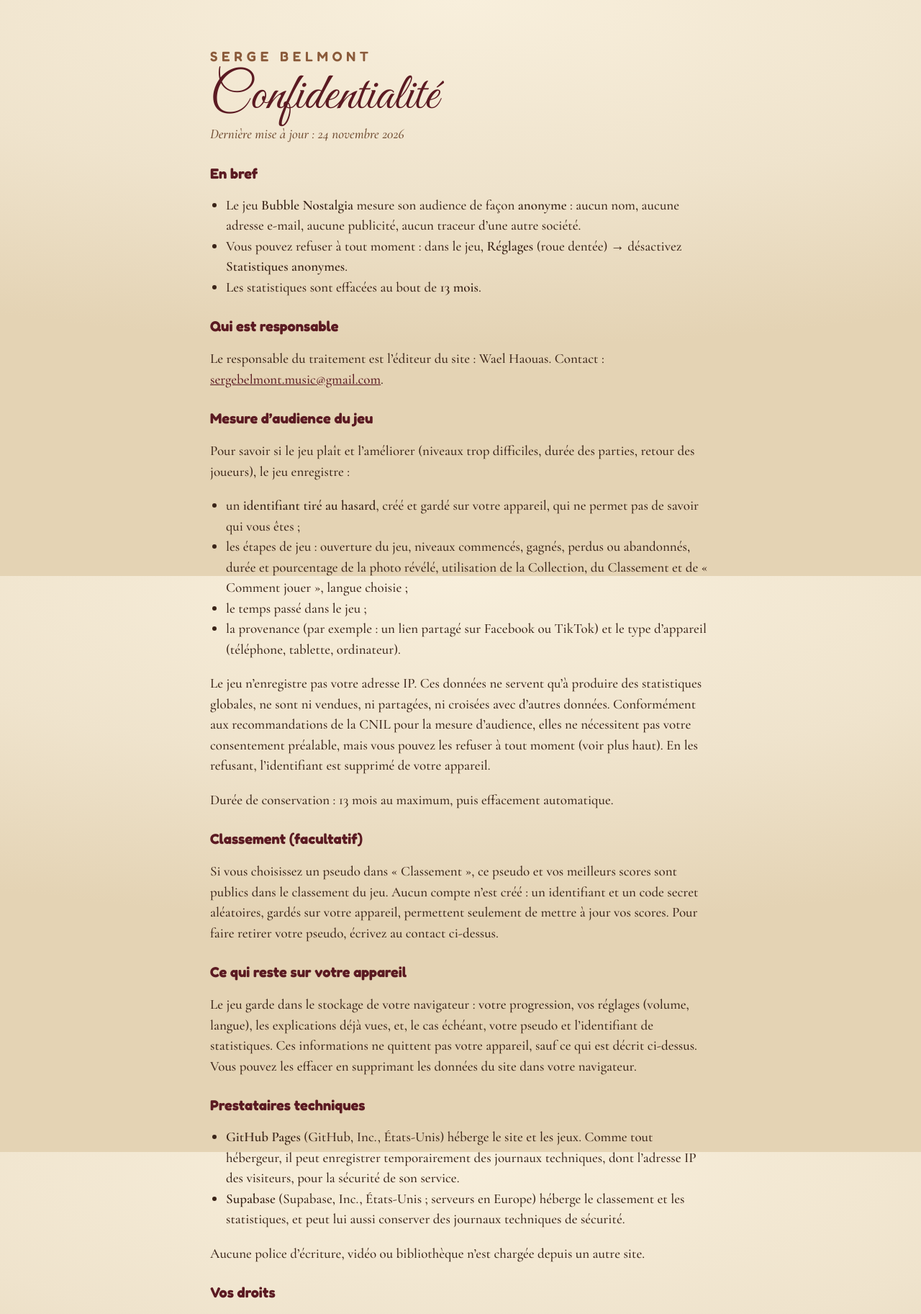
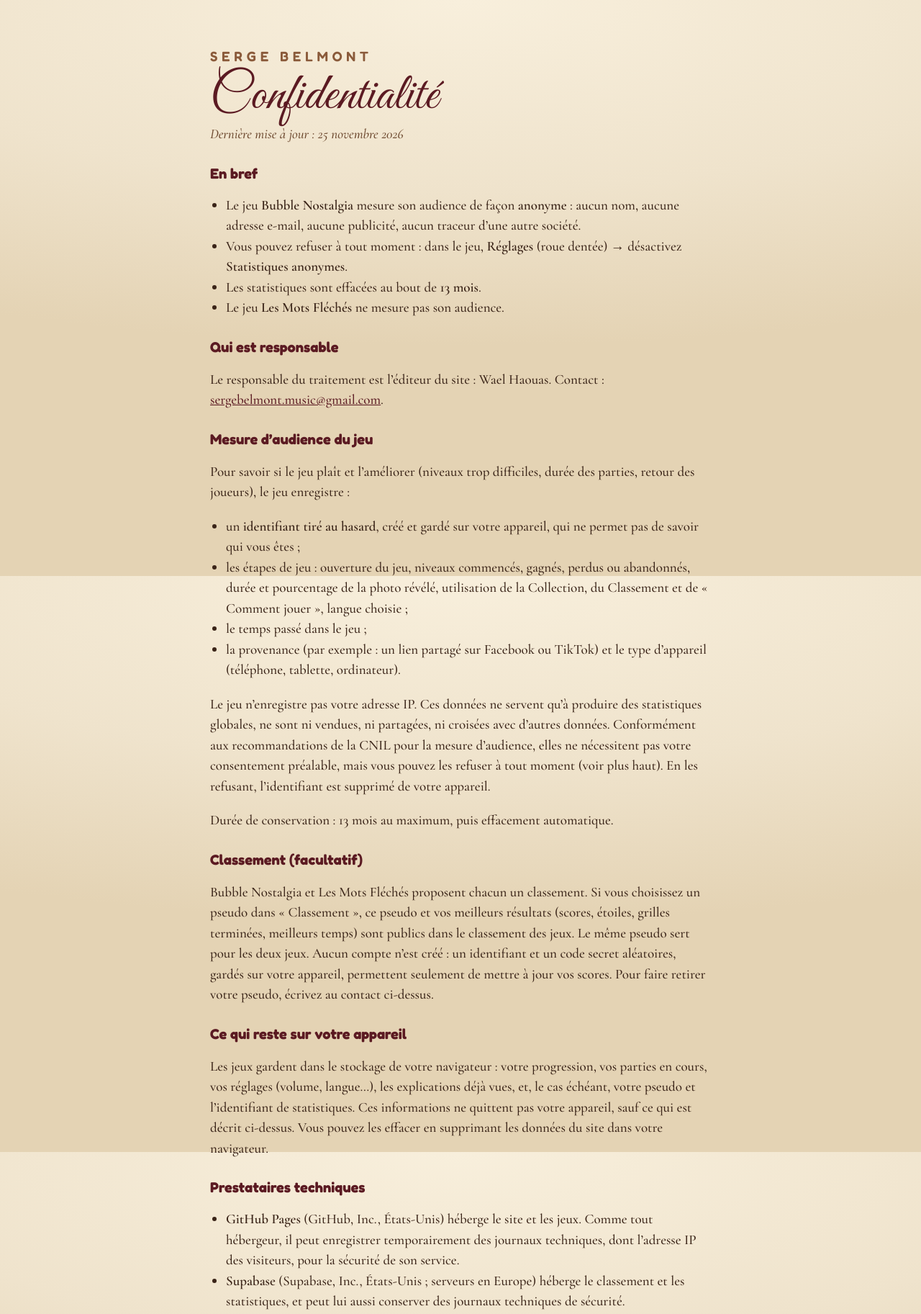
Before and after one commit to sergebelmont-debug/sergebelmont-debug.github.io, a plain HTML site: page confidentialite/index.html in a window 1280 px wide. Shown: the top 1825 px of the page at 72% size. Drawn offline with Linux system fonts and the light colour scheme.

Commit message:
Confidentialité : classement des Mots Fléchés et pseudo commun aux deux jeux
Co-Authored-By: Claude Opus 5.5 <noreply@anthropic.com>

```diff
--- a/confidentialite/index.html
+++ b/confidentialite/index.html
@@ -12,13 +12,14 @@
     <main class="page legal">
       <p class="eyebrow"><a href="/">Serge Belmont</a></p>
       <h1 class="legal-title">Confidentialité</h1>
-      <p class="legal-date">Dernière mise à jour : 24 novembre 2026</p>
+      <p class="legal-date">Dernière mise à jour : 25 novembre 2026</p>
 
       <h2>En bref</h2>
       <ul>
         <li>Le jeu <strong>Bubble Nostalgia</strong> mesure son audience de façon <strong>anonyme</strong> : aucun nom, aucune adresse e-mail, aucune publicité, aucun traceur d’une autre société.</li>
         <li>Vous pouvez refuser à tout moment : dans le jeu, <strong>Réglages</strong> (roue dentée) → désactivez <strong>Statistiques anonymes</strong>.</li>
         <li>Les statistiques sont effacées au bout de <strong>13 mois</strong>.</li>
+        <li>Le jeu <strong>Les Mots Fléchés</strong> ne mesure pas son audience.</li>
       </ul>
 
       <h2>Qui est responsable</h2>
@@ -36,10 +37,10 @@
       <p>Durée de conservation : 13 mois au maximum, puis effacement automatique.</p>
 
       <h2>Classement (facultatif)</h2>
-      <p>Si vous choisissez un pseudo dans « Classement », ce pseudo et vos meilleurs scores sont publics dans le classement du jeu. Aucun compte n’est créé : un identifiant et un code secret aléatoires, gardés sur votre appareil, permettent seulement de mettre à jour vos scores. Pour faire retirer votre pseudo, écrivez au contact ci-dessus.</p>
+      <p>Bubble Nostalgia et Les Mots Fléchés proposent chacun un classement. Si vous choisissez un pseudo dans « Classement », ce pseudo et vos meilleurs résultats (scores, étoiles, grilles terminées, meilleurs temps) sont publics dans le classement des jeux. Le même pseudo sert pour les deux jeux. Aucun compte n’est créé : un identifiant et un code secret aléatoires, gardés sur votre appareil, permettent seulement de mettre à jour vos scores. Pour faire retirer votre pseudo, écrivez au contact ci-dessus.</p>
 
       <h2>Ce qui reste sur votre appareil</h2>
-      <p>Le jeu garde dans le stockage de votre navigateur : votre progression, vos réglages (volume, langue), les explications déjà vues, et, le cas échéant, votre pseudo et l’identifiant de statistiques. Ces informations ne quittent pas votre appareil, sauf ce qui est décrit ci-dessus. Vous pouvez les effacer en supprimant les données du site dans votre navigateur.</p>
+      <p>Les jeux gardent dans le stockage de votre navigateur : votre progression, vos parties en cours, vos réglages (volume, langue…), les explications déjà vues, et, le cas échéant, votre pseudo et l’identifiant de statistiques. Ces informations ne quittent pas votre appareil, sauf ce qui est décrit ci-dessus. Vous pouvez les effacer en supprimant les données du site dans votre navigateur.</p>
 
       <h2>Prestataires techniques</h2>
       <ul>
@@ -53,7 +54,7 @@
 
       <section lang="en" class="legal-en">
         <h2>In English</h2>
-        <p>Bubble Nostalgia measures its audience anonymously: a random identifier stored on your device, game events (levels started, won, lost or quit, time played, features used, language), the referring site and the device type. No name, e-mail, IP address or advertising tracker is collected, and nothing is shared or sold. Data is deleted after 13 months. You can opt out at any time in the game: Settings (gear) → turn off “Anonymous statistics”. If you choose a nickname for the leaderboard, it is shown publicly with your best scores. Contact: <a href="mailto:sergebelmont.music@gmail.com">sergebelmont.music@gmail.com</a>.</p>
+        <p>Bubble Nostalgia measures its audience anonymously: a random identifier stored on your device, game events (levels started, won, lost or quit, time played, features used, language), the referring site and the device type. No name, e-mail, IP address or advertising tracker is collected, and nothing is shared or sold. Data is deleted after 13 months. You can opt out at any time in the game: Settings (gear) → turn off “Anonymous statistics”. Les Mots Fléchés does not measure its audience. If you choose a nickname for a leaderboard (in either game, the same nickname is used for both), it is shown publicly with your best results. Contact: <a href="mailto:sergebelmont.music@gmail.com">sergebelmont.music@gmail.com</a>.</p>
       </section>
 
       <p class="legal-links"><a href="/">Accueil</a> · <a href="/mentions-legales/">Mentions légales</a></p>
```
